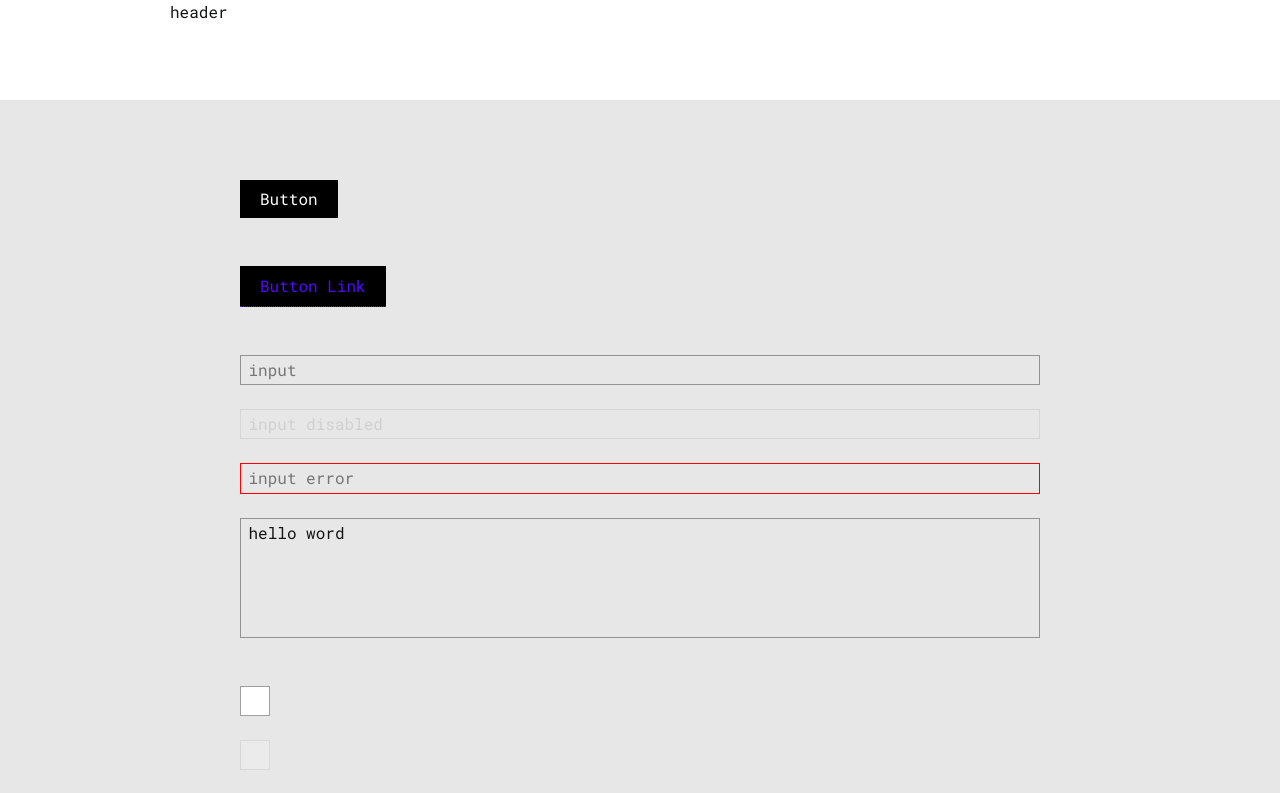
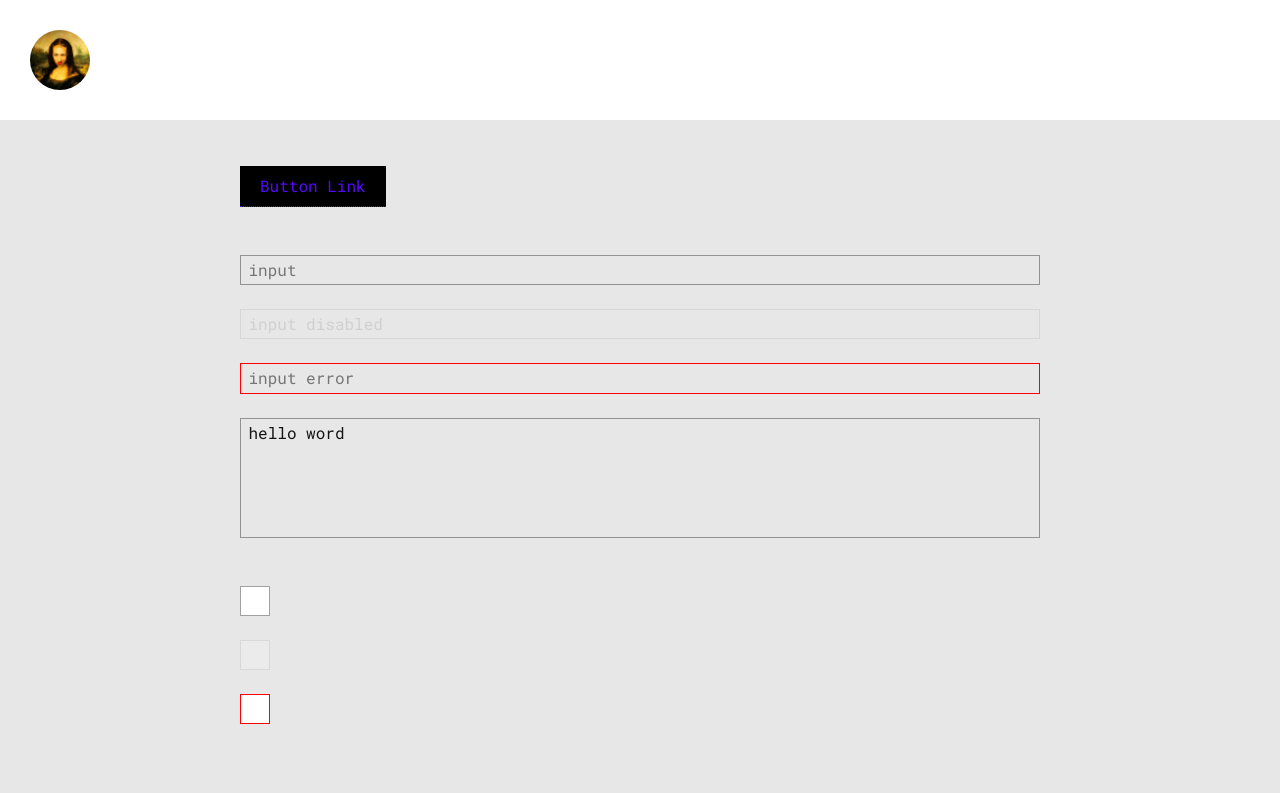
Before and after one commit to francescoLucania/fl-create, a React (Create React App) app: page / in a window 1280 px wide. Shown: the top 793 px of the page. Built offline with nearby package versions, Linux system fonts and the light colour scheme.

Commit message:
fl# header +

```diff
--- a/src/components/Header/Header.js
+++ b/src/components/Header/Header.js
@@ -2,22 +2,179 @@ import React, {Component} from 'react';
 
 // styles
 import styled, {css, ThemeProvider} from 'styled-components';
+import {size} from 'polished';
 import {Container, sizesMQ, media} from'../../StyleConfig';
+import Logo from '../../assets/logo.jpg';
+import {Link} from 'react-router-dom';
 
+const HeaderBody = styled.header`
+    position: fixed;
+    top: 0;
+    left: 0;
+    z-index: 115;
+    width: 100%;
+`;
 
-const StyleHeader = styled.footer`
-    min-height: 10rem;
+const HeaderGrid = styled.div`
+    position: relative;
+    z-index: 999;
+    display: flex;
+    justify-content: space-between;
+    align-items: center;
+    padding: ${props => props.theme.indentsXS};
+    background: #fff;
+
+     ${media.xs`
+        flex-direction: row-reverse;
+        padding: ${props => props.theme.indentsMD};
+    `}
+
+     ${media.md`
+        flex-direction: row;
+        padding: ${props => props.theme.indentsLG};
+    `}
+`;
+
+const HeaderLogo = styled.a`
+    ${size('4rem')};
+    display: block;
+    transition: .6s;
+
+     ${media.md`
+        ${size('6rem')};
+    `}
+
+    > img {
+        display: block;
+        width: 100%;
+        height: auto;
+        border-radius: 50%;
+        vertical-align: top;
+    }
+`;
+
+const HeaderBurgerBox = styled.div`
+    display: block;
+
+     ${media.xs`
+        display: none;
+    `}
+
+    .burger {
+      ${size('3rem')};
+      position: relative;
+      display: block;
+      transform: rotate(0deg);
+      transition: .5s ease-in-out;
+      cursor: default;
+      outline: none;
+
+      &::before {
+        font-size: 1.4rem;
+        line-height: 1;
+        position: absolute;
+        top: 50%;
+        left: calc(100% + 2rem);
+        transform: translateY(-50%);
+        font-family: ${props => props.theme.baseFontFamily};
+        color: ${props => props.theme.colorBase};
+        content: 'menu'
+      }
+
+      &.is-active {
+        &::before {
+          content: 'close'
+        }
+      }
+
+      > span {
+        display: block;
+        position: absolute;
+        height: .5rem;
+        width: 100%;
+        background: ${props => props.theme.colorBase};
+        opacity: 1;
+        left: 0;
+        transform: rotate(0deg);
+        transition: .25s ease-in-out;
+      }
+
+      > span:nth-child(1) {
+        top: 0;
+      }
+
+      > span:nth-child(2),> span:nth-child(3) {
+        top: 12px;
+      }
+
+      > span:nth-child(4) {
+        top: 24px;
+      }
+
+      &.is-active {
+        span:nth-child(1) {
+          top: 12px;
+          width: 0%;
+          left: 50%;
+        }
+
+        span:nth-child(2) {
+          -webkit-transform: rotate(45deg);
+          -moz-transform: rotate(45deg);
+          -o-transform: rotate(45deg);
+          transform: rotate(45deg);
+        }
+
+        span:nth-child(3) {
+          -webkit-transform: rotate(-45deg);
+          -moz-transform: rotate(-45deg);
+          -o-transform: rotate(-45deg);
+          transform: rotate(-45deg);
+        }
+
+        span:nth-child(4) {
+          top: 18px;
+          width: 0%;
+          left: 50%;
+        }
+      }
+    }
+
 `;
 
 
+
+
 class Header extends Component {
+
+    constructor(props) {
+        super(props);
+        this.state = { isOpened: false };
+    }
+
+    mobileButtonState() {
+        this.setState({ isOpened: !this.state.isOpened });
+        return false
+    }
+
     render() {
         return (
-            <StyleHeader>
-                <Container>
-                    header
-                </Container>
-            </StyleHeader>
+            <HeaderBody>
+                <HeaderGrid>
+                    <HeaderLogo>
+                        <img src={Logo} alt=""/>
+                    </HeaderLogo>
+
+                    <HeaderBurgerBox>
+                        <button className={this.state.isOpened ? 'burger js-open-menu is-active' : 'burger js-open-menu'} href="#" onClick={this.mobileButtonState.bind(this)}>
+                            <span></span>
+                            <span></span>
+                            <span></span>
+                            <span></span>
+                        </button>
+                    </HeaderBurgerBox>
+                </HeaderGrid>
+            </HeaderBody>
         )
     }
 }
```
Also changed, not shown: src/assets/logo.jpg (added).
